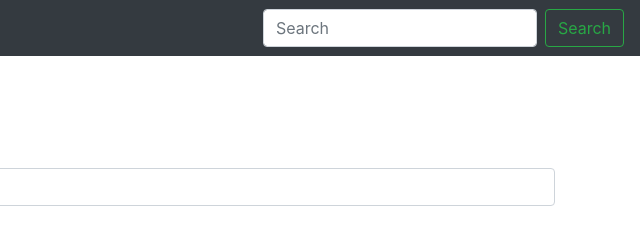
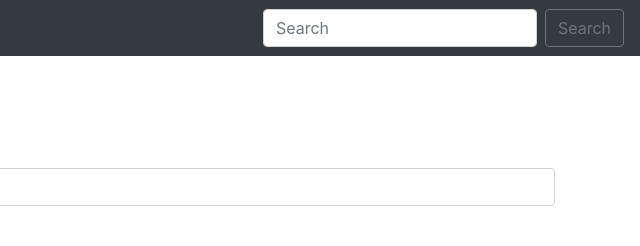
Before and after one commit to Nanbaj/iCoderBootsrap, a plain HTML site: page contact.html in a window 1280 px wide. Shown: the top 246 px of the page, 640-1280 px from the left. Drawn offline with nearby package versions, Linux system fonts and the light colour scheme.

Commit message:
Refactor contact.html for improved layout and styling
Updated the contact page HTML structure and Bootstrap classes.

```diff
--- a/contact.html
+++ b/contact.html
@@ -48,7 +48,7 @@
             </ul>
             <form class="form-inline my-2 my-lg-0">
                 <input class="form-control mr-sm-2" type="search" placeholder="Search" aria-label="Search">
-                <button class="btn btn-outline-success my-2 my-sm-0" type="submit">Search</button>
+                <button class="btn btn-outline-secondary my-2 my-sm-0" type="submit">Search</button>
             </form>
         </div>
     </nav>
```
